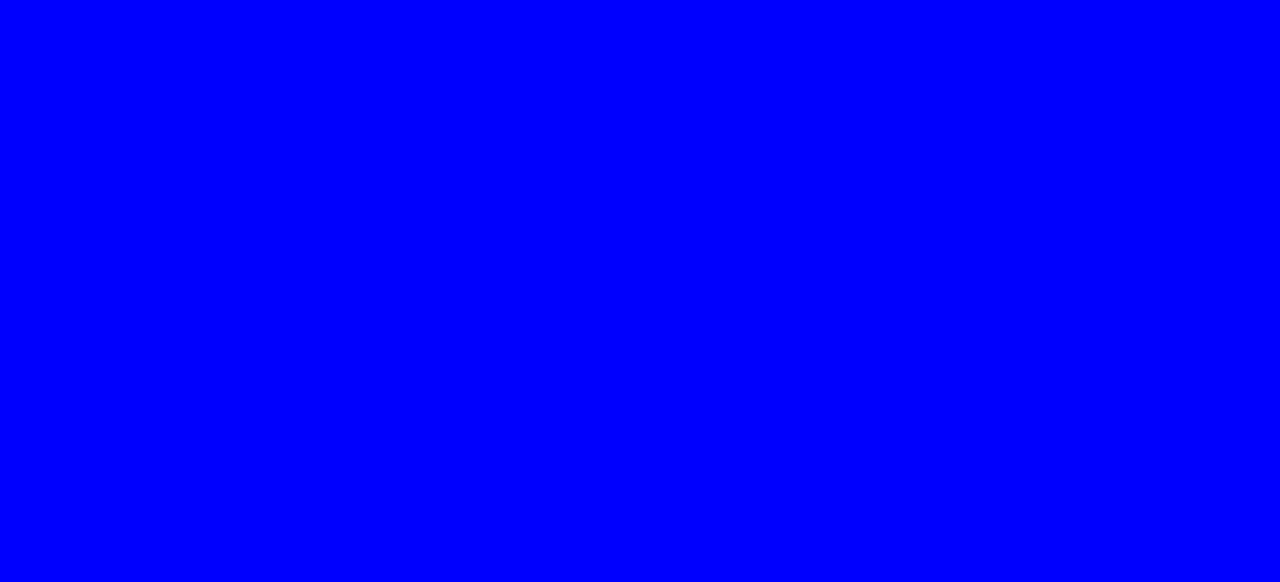
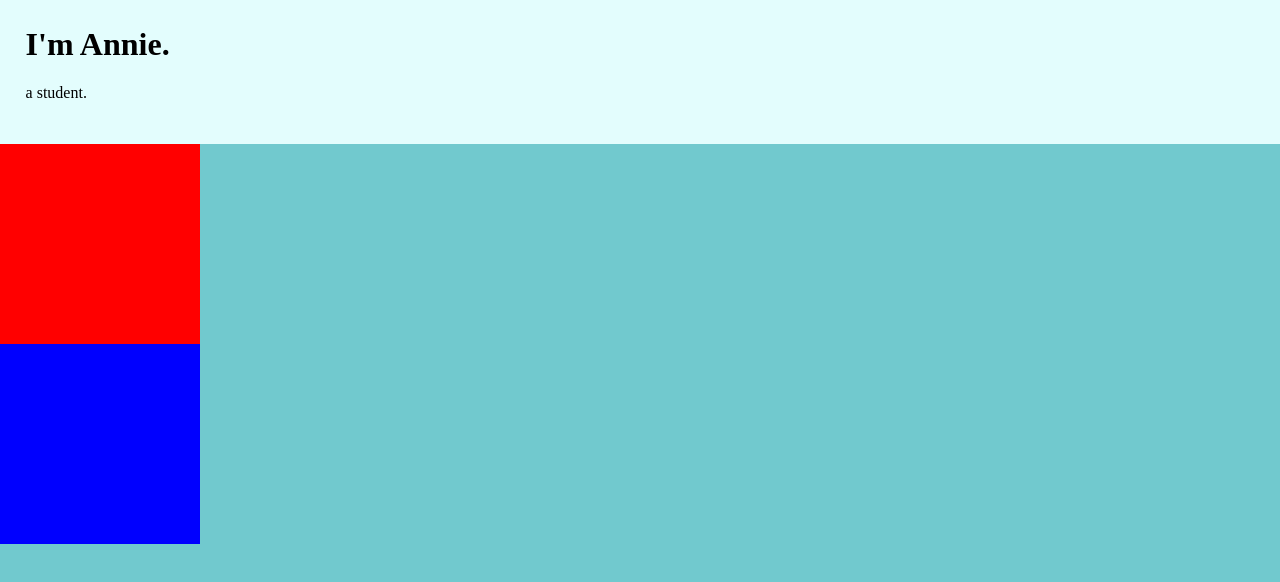
Before and after one commit to annie1k/WebDev, a plain HTML site: page CSS-MySite/index.html in a window 1280 px wide. Drawn offline with Linux system fonts and the light colour scheme.

Commit message:
Uh, tired, gonna sleep, stay healthy

```diff
--- a/CSS-MySite/css/styles.css
+++ b/CSS-MySite/css/styles.css
@@ -1,3 +1,26 @@
 body {
-  background-color: blue;
+  margin: 0;
+  background-color: #71C9CE;
 }
+
+h1 {
+  margin-top: 0;
+}
+
+.top-container {
+  background-color: #E3FDFD;
+  padding: 2%
+  /* margin: 5px; */
+}
+
+.mid-container {
+  background-color:red;
+  width:200px;
+  height:200px;
+}
+
+.bottom-container {
+  background-color:blue;
+  width:200px;
+  height:200px;
+}
--- a/CSS-MySite/index.html
+++ b/CSS-MySite/index.html
@@ -1,11 +1,30 @@
 <!DOCTYPE html>
 <html lang="en" dir="ltr">
+
   <head>
     <meta charset="utf-8">
-    <title>css site more robust</title>
+    <title>Annie Wang</title>
     <link rel="stylesheet" href="css/styles.css">
+    <link rel="icon" href="favicon.ico">
   </head>
+
   <body>
+  <div class="top-container">
+    <h1>I'm Annie.</h1>
+    <p>a student.</p>
+
+  </div>
+
+  <div class="mid-container">
+
+
+  </div>
+
+  <div class="bottom-container">
+
+
+  </div>
+
 
   </body>
 </html>
```
Also changed, not shown: CSS-MySite/circle-cropped.png (added), CSS-MySite/favicon.ico (added).
